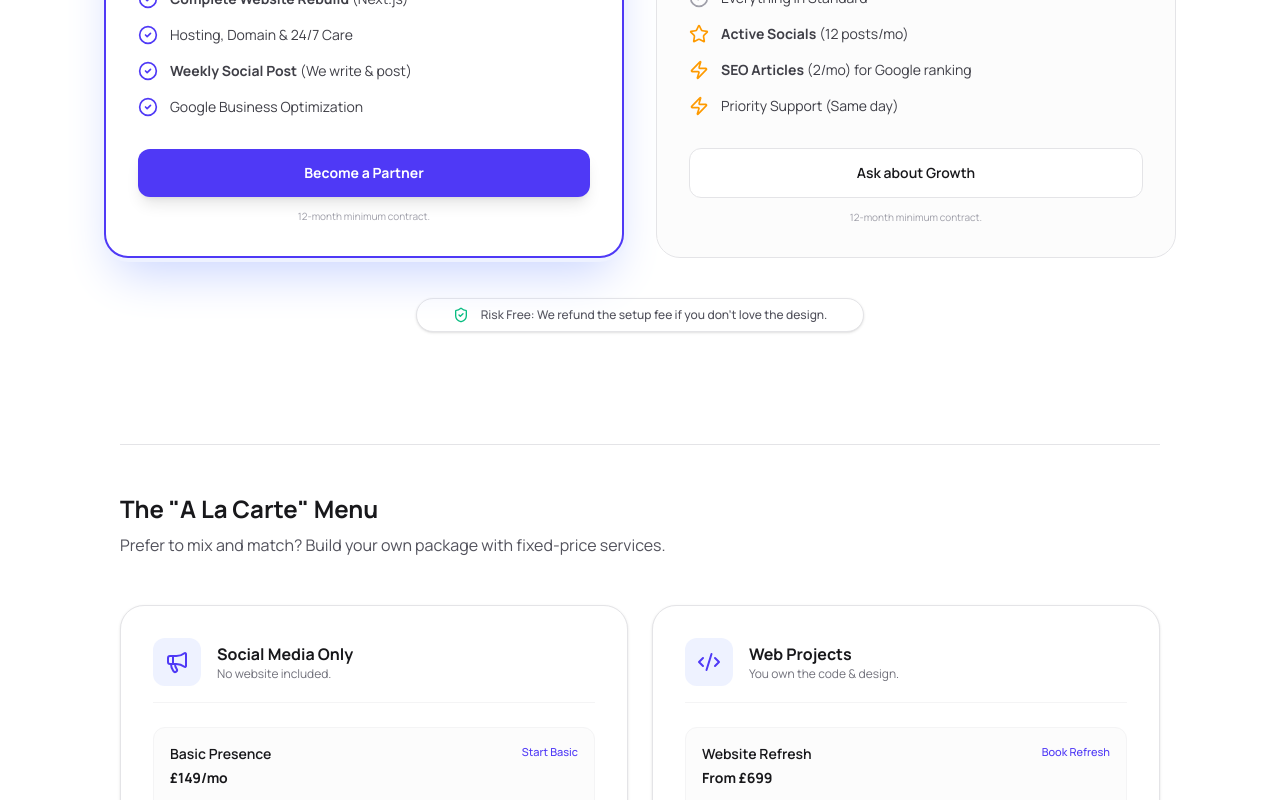
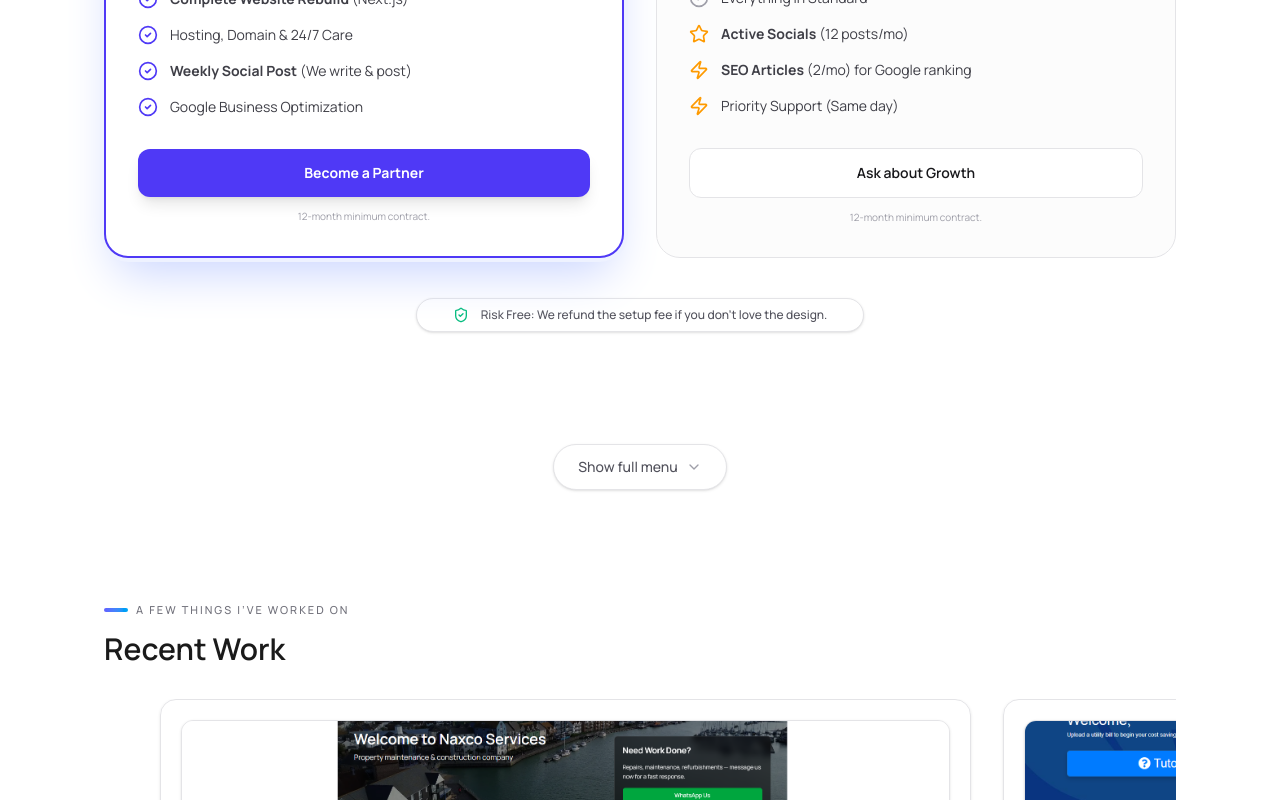
Before and after one commit to finnjefferis/jss, a Next.js app: page / in a window 1280 px wide. Shown: the part 2000-2800 px from the top of the page. Built offline with nearby package versions, Linux system fonts and the light colour scheme.

Commit message:
hid main menu

```diff
--- a/src/app/page.tsx
+++ b/src/app/page.tsx
@@ -2,7 +2,7 @@
 
 import Image from "next/image";
 import { useEffect, useState, useRef, useMemo } from "react";
-import { Megaphone, Globe, Wrench, Star  } from "lucide-react";
+import { Megaphone, Globe, Wrench, Star, ChevronDown, ChevronUp } from "lucide-react";
 import { PricingTiers } from "./components/PricingTiers";
 import { ValueProposition } from "./components/ValueProposition";
 import { ComparisonTable } from "./components/ComparisonTable";
@@ -71,7 +71,7 @@ export default function Page() {
 <section id="services" className="mb-28">
  <PricingTiers />
 </section>
-<ComparisonTable/>
+<CollapsibleComparison />
 
 
 
@@ -1377,3 +1377,43 @@ function NaxcoPhoneSliderMobile() {
     </div>
   );
 }
+function CollapsibleComparison() {
+  const [isOpen, setIsOpen] = useState(false);
+
+  return (
+    <section className="mb-28">
+      <div className="flex justify-center">
+        <button
+          onClick={() => setIsOpen(!isOpen)}
+          className="group inline-flex items-center gap-2 rounded-full border border-zinc-200 bg-white px-6 py-3 text-sm font-medium text-zinc-600 shadow-sm transition-all hover:border-indigo-200 hover:text-indigo-600 hover:ring-2 hover:ring-indigo-50 active:scale-95"
+        >
+          {isOpen ? "Hide full menu" : "Show full menu"}
+          {isOpen ? (
+            <ChevronUp className="h-4 w-4 text-zinc-400 group-hover:text-indigo-500" />
+          ) : (
+            <ChevronDown className="h-4 w-4 text-zinc-400 group-hover:text-indigo-500" />
+          )}
+        </button>
+      </div>
+
+      {/* We use a simple conditional render here.
+         The div wrapper adds a subtle fade-in animation when it opens.
+      */}
+      {isOpen && (
+        <div className="mt-10 animate-in fade-in slide-in-from-top-4 duration-500">
+          <ComparisonTable />
+
+          {/* Optional: A 'Close' button at the bottom for UX convenience if the table is long */}
+          <div className="mt-8 flex justify-center">
+             <button
+               onClick={() => setIsOpen(false)}
+               className="text-xs font-medium text-zinc-400 hover:text-zinc-600 underline underline-offset-4"
+             >
+               Close comparison
+             </button>
+          </div>
+        </div>
+      )}
+    </section>
+  );
+}
```
